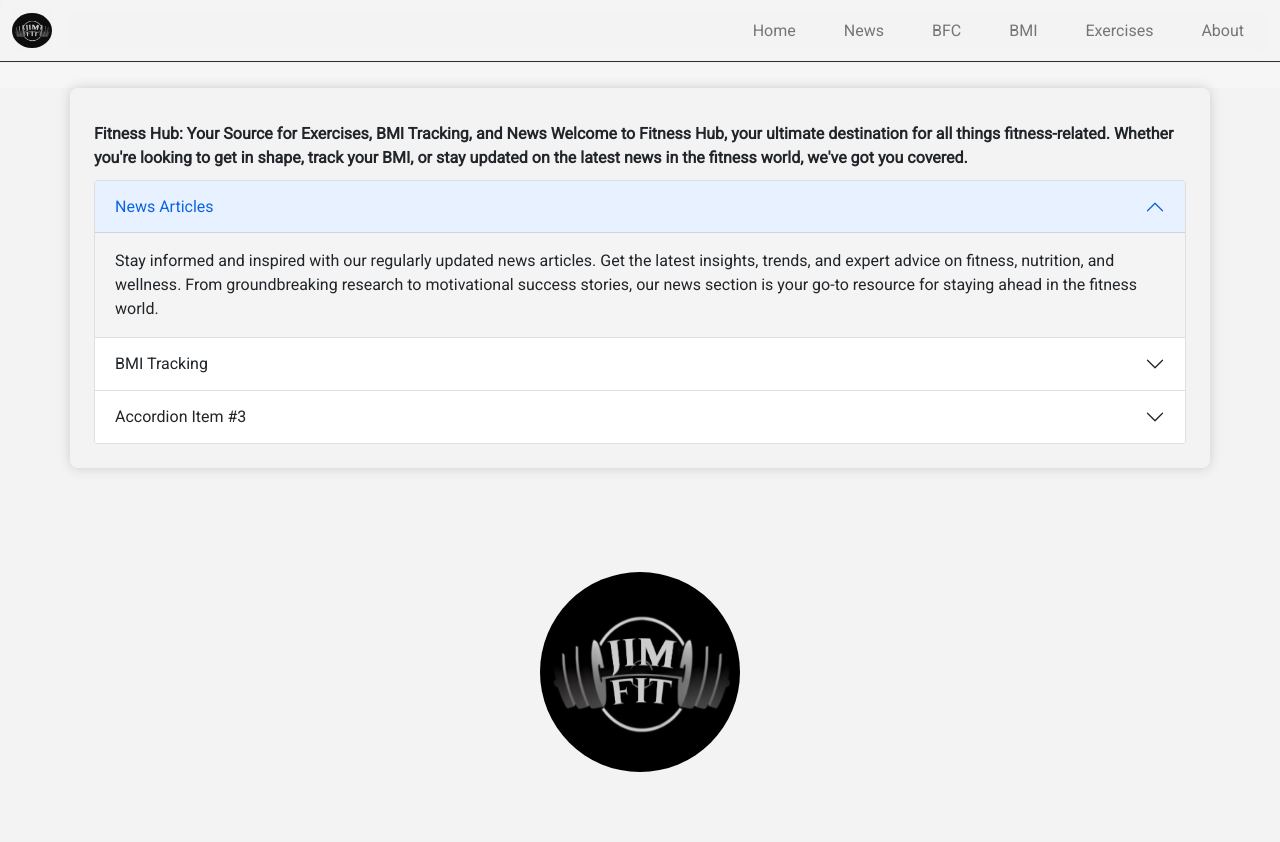
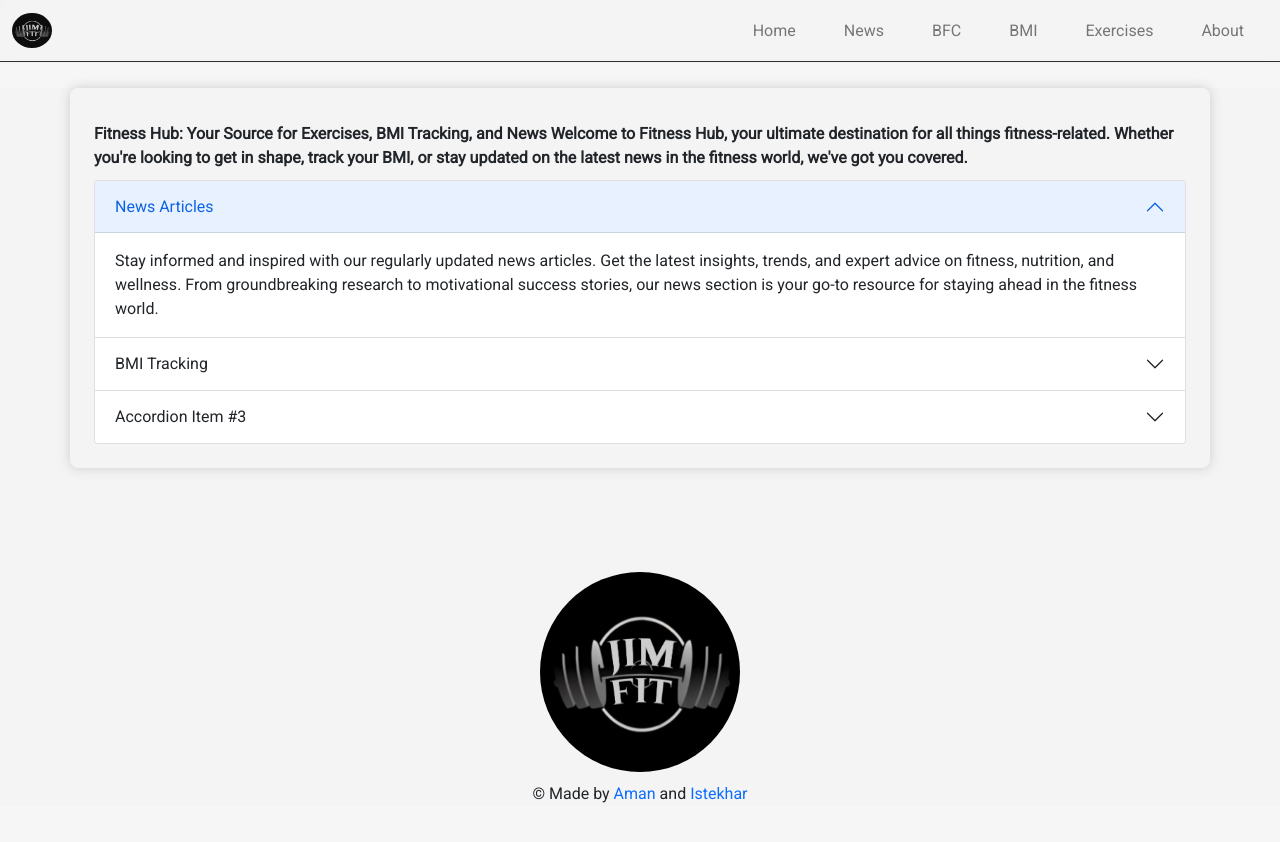
Before and after one commit to istekhar46/jimfit, a React (Create React App) app: page /about in a window 1280 px wide. Shown: the top 842 px of the page. After the commit the page ends 816 px from the top, so only its background shows below. Built offline with nearby package versions, Linux system fonts and the light colour scheme.

Commit message:
added readme fixed footer

```diff
--- a/src/App.css
+++ b/src/App.css
@@ -17,7 +17,7 @@ body {
   padding: 0px;
   margin: 0px;
   box-sizing: border-box;
-  background-color: hsla(0, 0%, 95.3%, 0.75);
+  /* background-color: hsla(0, 0%, 95.3%, 0.75); */
 
 }
 
@@ -125,6 +125,11 @@ nav {
   margin-left: auto;
   color: blue;
 }
+
+a:link, a:visited, a:hover, a:active{
+  text-decoration: none;
+}
+
 @media screen and (max-width: 1200px) {
   .detail-image {
     width: 300px;
--- a/src/components/Footer.js
+++ b/src/components/Footer.js
@@ -1,6 +1,7 @@
 import React from 'react';
 import { Box, Stack, Typography } from '@mui/material';
 import Logo from '../assets/images/Logo-1.jpg';
+
 
 const Footer = () => (
   <>
@@ -8,12 +9,13 @@ const Footer = () => (
       <Stack gap="40px" sx={{ alignItems: 'center' }} flexWrap="wrap" px="0" pt="24px">
         <img src={Logo} alt="logo" style={{ width: '200px', height: '200px', borderRadius: '50%' }} />
       </Stack>
-      <Typography variant="h5" sx={{ fontSize: { lg: '28px', xs: '20px' } }} mt="41px" textAlign="center" pb="40px">
+      {/* <Typography variant="h5" sx={{ fontSize: { lg: '28px', xs: '20px' } }} mt="41px" textAlign="center" pb="10px">
 
-      </Typography>
+      </Typography> */}
 
+<p className='text-center'>&copy; Made by <a href="https://github.com/amansirohiii" target="_blank" rel="noopener noreferrer">Aman</a> and <a href="https://github.com/istekhar46" target="_blank" rel="noopener noreferrer">Istekhar</a></p>
+    </Box>
 
-    </Box>
 
   </>
 );
--- a/src/index.css
+++ b/src/index.css
@@ -8,7 +8,7 @@
   body {
   font-family: 'Roboto', sans-serif;
   /* font-family: 'Josefin Sans'; */
-  background-color: #FFFAFB;
+  /* background-color: #FFFAFB; */
 }
 
   .app {
```
Also changed, not shown: 1 other file (tests, documents, lock files or other folders).
